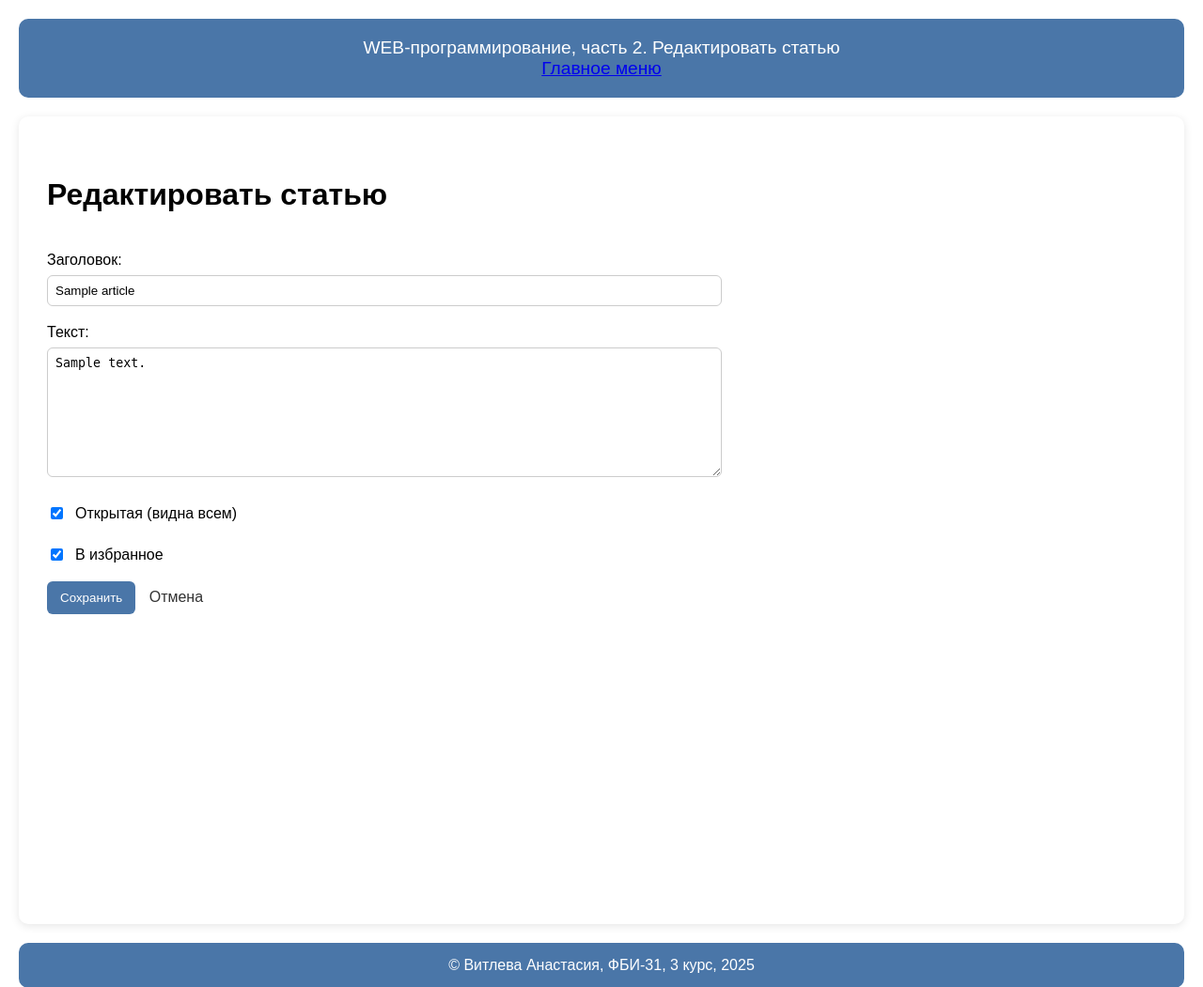
After one commit to vitleva/5_semestr, a Flask app: page /lab8/edit/1 in a window 1280 px wide. The commit adds this page. Shown: the top 1051 px of the page at 94% size. Run offline with Flask 3, Linux system fonts and the light colour scheme; a user stored in the database is signed in; tables that the repository leaves empty hold one stand-in row (values such as "Sample post").

Commit message:
Самостоятельные задания

```diff
--- a/app.py
+++ b/app.py
@@ -25,7 +25,7 @@ login_manager.init_app(app)
 @login_manager.user_loader
 def load_users(login_id):
     return users.query.get(int(login_id))
-app.config['SECRET_KEY'] = os.environ.get('SECRET_KEY', 'секретно-секретный секрет')
+app.config['SECRET_KEY'] = os.environ.get('SECRET_KEY', 'super-secret-key-12345')
 app.config['DB_TYPE'] = os.getenv('DB_TYPE', 'postgres')
 
 db_name = 'anastasia_vitleva_orm'
--- a/lab8.py
+++ b/lab8.py
@@ -1,4 +1,4 @@
-from flask import Blueprint, session, render_template, request, redirect, current_app
+from flask import Blueprint, session, render_template, request, redirect, current_app, abort
 from db import db
 from db.models import users, articles
 from flask_login import login_user, login_required, current_user, logout_user
@@ -14,7 +14,6 @@ def lab():
 def register():
     if request.method == 'GET':
         return render_template('lab8/register.html')
-
 
     login_form = request.form.get('login')
     password_form = request.form.get('password')
@@ -36,6 +35,10 @@ def register():
     new_user = users(login = login_form, password = password_hash)
     db.session.add(new_user)
     db.session.commit()
+
+    # Автоматический логин после регистрации
+    login_user(new_user, remember=False)
+
     return redirect('/lab8')
 
 @lab8.route('/lab8/login', methods = ['GET', 'POST'])
@@ -45,6 +48,7 @@ def login():
 
     login_form = request.form.get('login')
     password_form = request.form.get('password')
+    remember_form = request.form.get('remember')  # checkbox: 'on' если отмечено
 
     if not login_form:
         return render_template('lab8/login.html',
@@ -58,7 +62,8 @@ def login():
 
     if user:
         if check_password_hash(user.password, password_form):
-            login_user(user, remember = False)
+            remember_flag = True if remember_form == 'on' else False
+            login_user(user, remember = remember_flag)
             return redirect('/lab8')
 
     return render_template('/lab8/login.html',
@@ -67,10 +72,96 @@ def login():
 @lab8.route('/lab8/articles/')
 @login_required
 def article_list():
-    return 'список статей'
+    # Сначала избранные, потом остальные
+    my_articles = articles.query.filter_by(login_id=current_user.id)\
+                                .order_by(articles.is_favorite.desc(), articles.id.desc()).all()
+    return render_template('lab8/articles.html', articles=my_articles)
+
+
+@lab8.route('/lab8/create', methods=['GET', 'POST'])
+@login_required
+def create_article():
+    if request.method == 'GET':
+        return render_template('lab8/create_article.html')
+
+    title = request.form.get('title')
+    text = request.form.get('article_text')
+    is_public = True if request.form.get('is_public') == 'on' else False
+    is_favorite = True if request.form.get('is_favorite') == 'on' else False
+
+    if not title:
+        return render_template('lab8/create_article.html', error='Заголовок не должен быть пустым')
+    if not text:
+        return render_template('lab8/create_article.html', error='Текст статьи не должен быть пустым')
+
+    new_article = articles(
+        login_id = current_user.id,
+        title = title,
+        article_text = text,
+        is_public = is_public,
+        is_favorite = is_favorite,
+        likes = 0
+    )
+    db.session.add(new_article)
+    db.session.commit()
+    return redirect('/lab8/articles/')
+
+@lab8.route('/lab8/edit/<int:article_id>', methods=['GET', 'POST'])
+@login_required
+def edit_article(article_id):
+    article = articles.query.get_or_404(article_id)
+
+    # доступ только владельцу
+    if article.login_id != current_user.id:
+        abort(403)
+
+    if request.method == 'GET':
+        return render_template('lab8/edit_article.html', article=article)
+
+    title = request.form.get('title')
+    text = request.form.get('article_text')
+    is_public = True if request.form.get('is_public') == 'on' else False
+    is_favorite = True if request.form.get('is_favorite') == 'on' else False
+
+    if not title:
+        return render_template('lab8/edit_article.html', article=article, error='Заголовок не должен быть пустым')
+    if not text:
+        return render_template('lab8/edit_article.html', article=article, error='Текст статьи не должен быть пустым')
+
+    article.title = title
+    article.article_text = text
+    article.is_public = is_public
+    article.is_favorite = is_favorite
+    db.session.commit()
+    return redirect('/lab8/articles/')
+
+@lab8.route('/lab8/delete/<int:article_id>', methods=['POST'])
+@login_required
+def delete_article(article_id):
+    article = articles.query.get_or_404(article_id)
+
+    # доступ только владельцу
+    if article.login_id != current_user.id:
+        abort(403)
+
+    db.session.delete(article)
+    db.session.commit()
+    return redirect('/lab8/articles/')
 
 @lab8.route('/lab8/logout')
 @login_required
 def logout():
     logout_user()
     return redirect('/lab8')
+
+@lab8.route('/lab8/toggle_favorite/<int:article_id>', methods=['POST'])
+@login_required
+def toggle_favorite(article_id):
+    article = articles.query.get_or_404(article_id)
+
+    if article.login_id != current_user.id:
+        abort(403)
+
+    article.is_favorite = not article.is_favorite
+    db.session.commit()
+    return redirect('/lab8/articles/')
--- /dev/null
+++ b/templates/lab8/edit_article.html
@@ -0,0 +1,38 @@
+{% extends "base.html" %}
+
+{% block lab %}Редактировать статью{% endblock %}
+
+{% block main %}
+<h1>Редактировать статью</h1>
+
+<form action="/lab8/edit/{{ article.id }}" method="post" style="display:flex; flex-direction:column; gap:12px; max-width:700px;">
+    <label>
+        Заголовок:
+        <input type="text" name="title" value="{{ article.title }}" style="width:100%; padding:8px; border-radius:6px; border:1px solid #ccc;">
+    </label>
+
+    <label>
+        Текст:
+        <textarea name="article_text" rows="8" style="width:100%; padding:8px; border-radius:6px; border:1px solid #ccc;">{{ article.article_text }}</textarea>
+    </label>
+
+    <label style="display:flex; gap:10px; align-items:center;">
+        <input type="checkbox" name="is_public" {% if article.is_public %}checked{% endif %}>
+        Открытая (видна всем)
+    </label>
+
+    <label style="display:flex; gap:10px; align-items:center;">
+        <input type="checkbox" name="is_favorite" {% if article.is_favorite %}checked{% endif %}>
+        В избранное
+    </label>
+
+    <div>
+        <button type="submit" style="padding:10px 14px; background:#4a76a8; color:#fff; border:none; border-radius:6px;">Сохранить</button>
+        <a href="/lab8/articles/" style="margin-left:10px; color:#333; text-decoration:none;">Отмена</a>
+    </div>
+
+    {% if error %}
+    <p style="color:#d9534f;">{{ error }}</p>
+    {% endif %}
+</form>
+{% endblock %}
--- a/templates/lab8/login.html
+++ b/templates/lab8/login.html
@@ -20,6 +20,11 @@
                 style="width:100%; padding:10px; border-radius:6px; border:1px solid #ccc;">
         </label>
 
+        <label style="display:flex; gap:8px; align-items:center;">
+            <input type="checkbox" name="remember">
+            Запомнить меня
+        </label>
+
         <button type="submit"
                 style="padding:10px; background:#4a76a8; color:white; border-radius:6px; border:none;">
             Войти
```
Also changed, not shown: templates/lab8/articles.html (added, +88 -0 lines), templates/lab8/create_article.html (added, +38 -0 lines).
